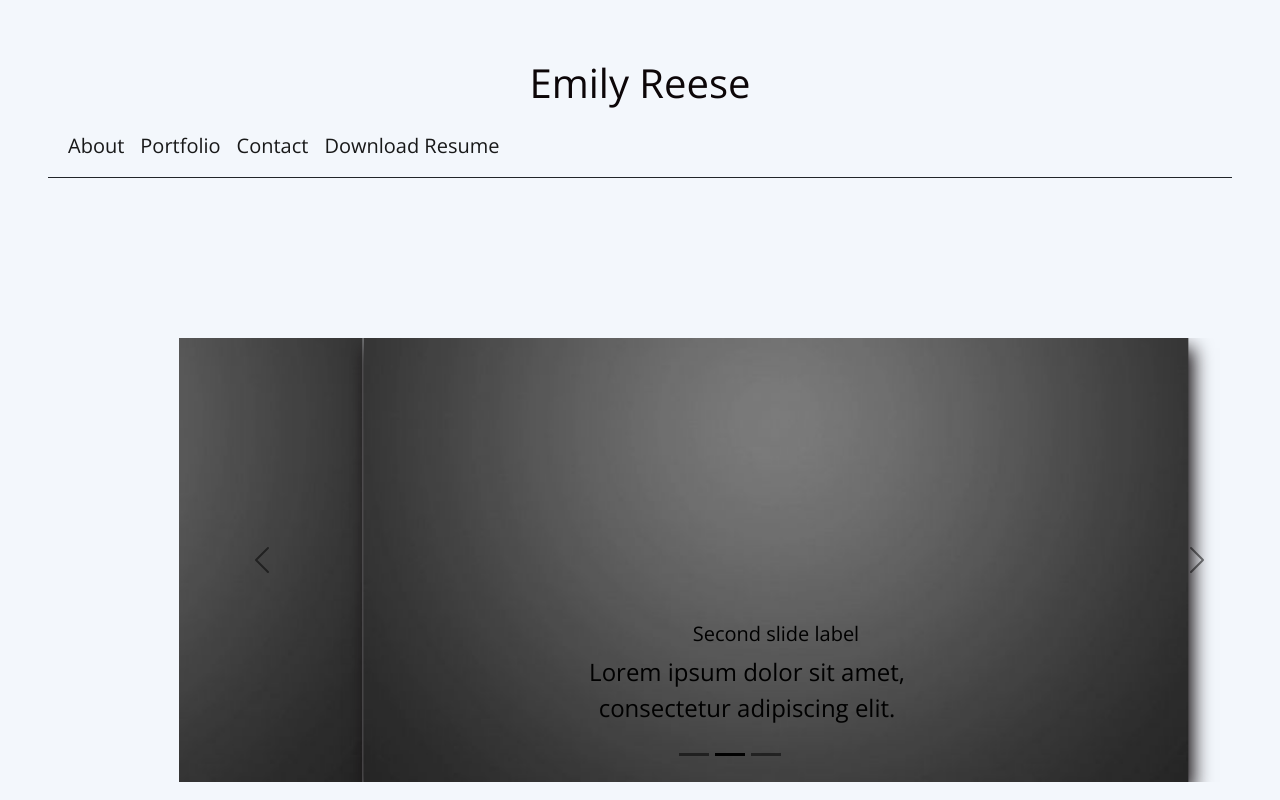
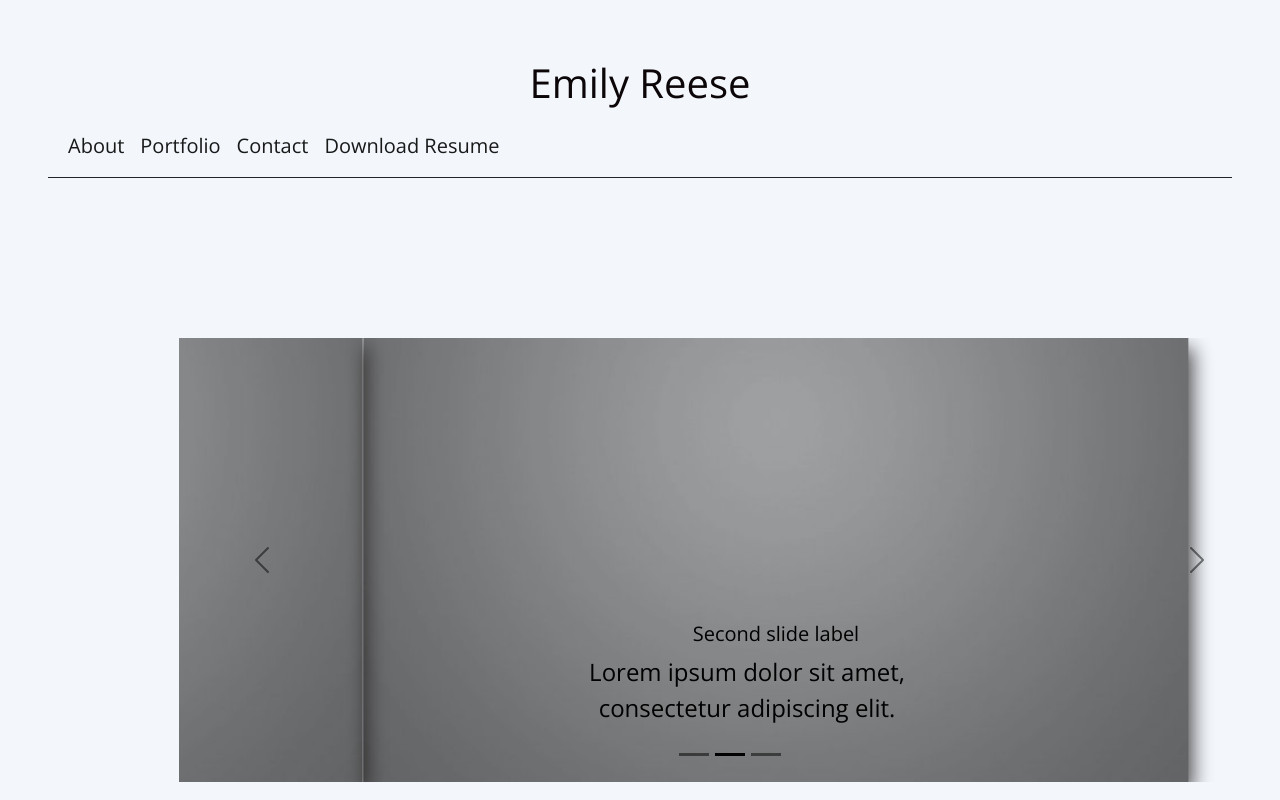
Before and after one commit to EmiReese/portfolio2, a React (Create React App) app: page /portfolio2/portfolio in a window 1280 px wide. Built offline with nearby package versions, Linux system fonts and the light colour scheme.

Commit message:
I added opacity to the image in my portfolio,

```diff
--- a/src/stylesheets/carPortfolio.css
+++ b/src/stylesheets/carPortfolio.css
@@ -18,4 +18,5 @@
   max-width: 900px;
   max-height: 500px;
   box-shadow: 0.31rem 0.625rem 1.125rem #0c0608;
+  opacity: 0.7;
 }
```
